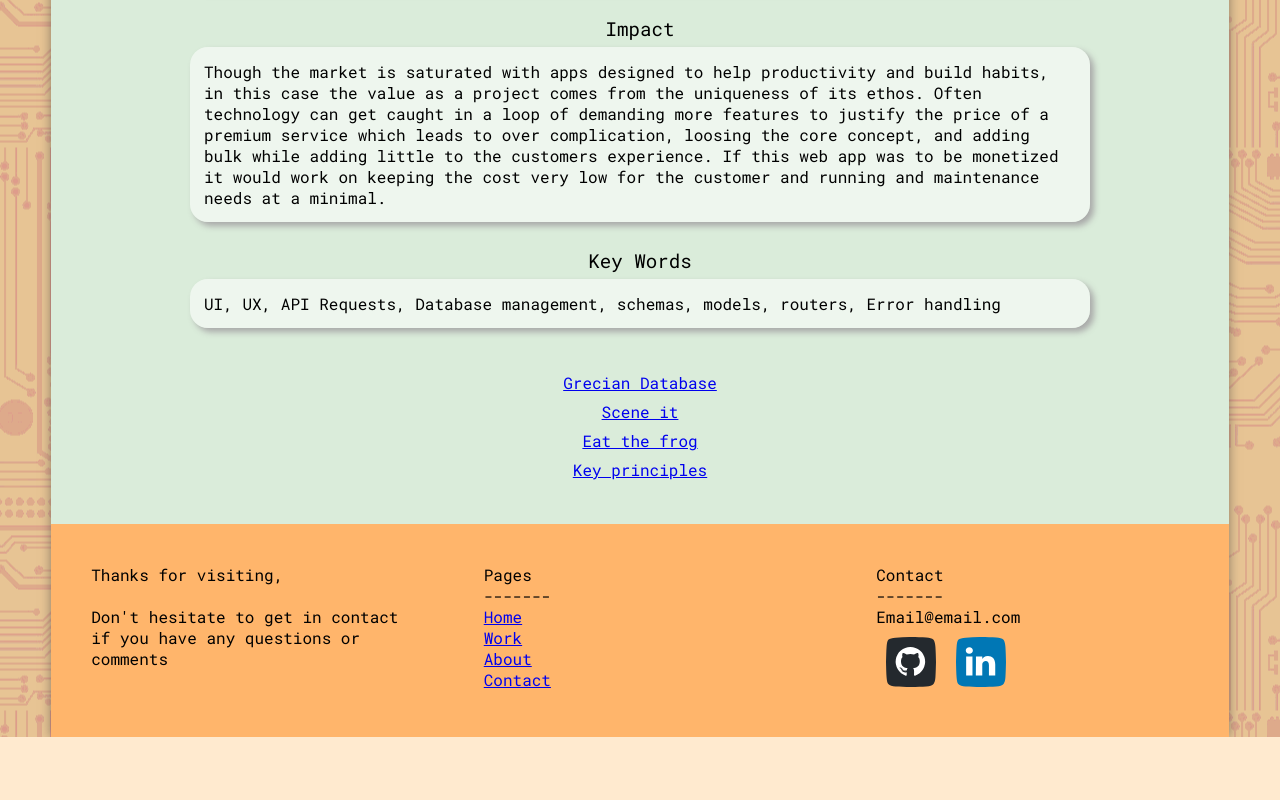
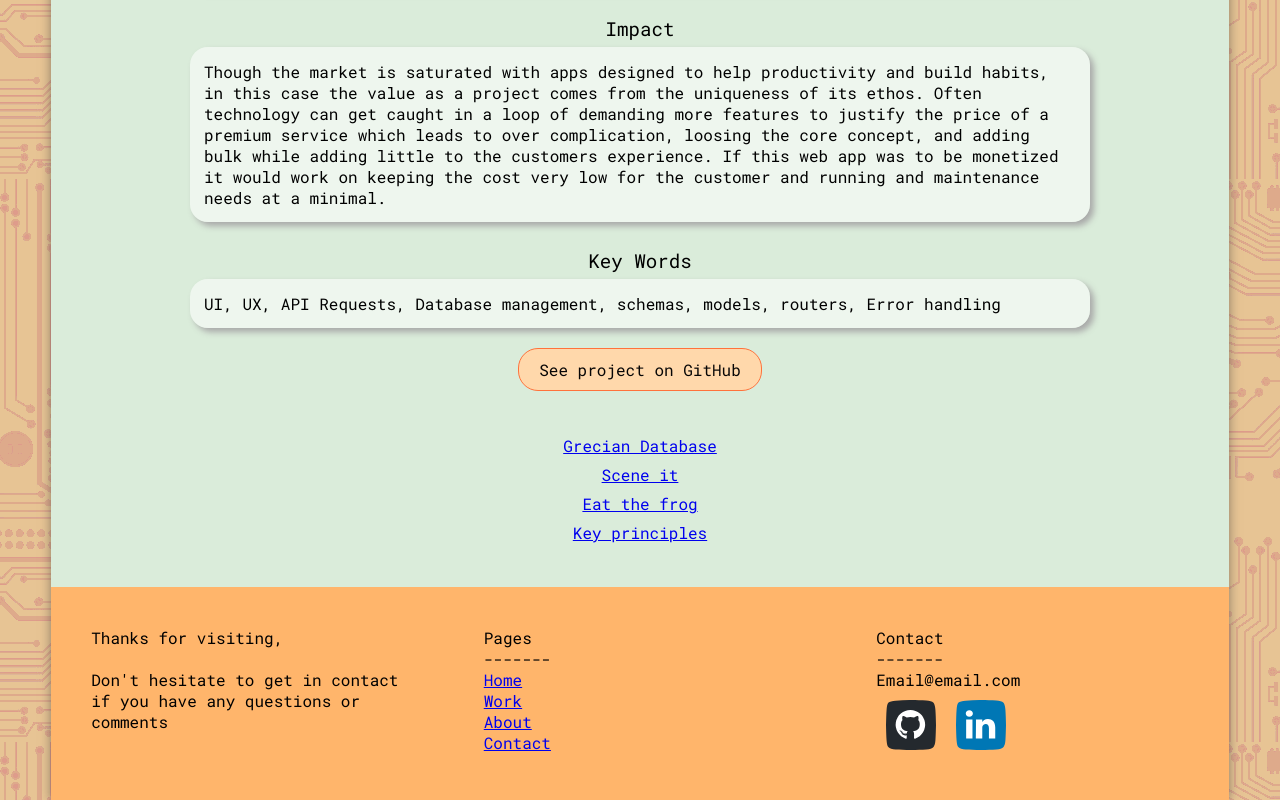
Before and after one commit to simonholt256/portfolio, a React (Vite) app in the folder portfolio/: page /portfolio/work/spring in a window 1280 px wide. Shown: the part 1005-1805 px from the top of the page. Before the commit the page ends 1742 px from the top, so only its background shows below. Built offline with nearby package versions, Linux system fonts and the light colour scheme.

Commit message:
add github links to projects

```diff
--- a/portfolio/src/App.css
+++ b/portfolio/src/App.css
@@ -762,6 +762,21 @@ h3 {
   padding: 4px;
 }
 
+.github-project-link {
+  width: 100%;
+  display: flex;
+  justify-content: center;
+}
+
+.github-link-button {
+  padding: 10px 20px;
+  background-color: rgb(255, 216, 171);
+  border-radius: 20px;
+  border: solid 1px rgb(255, 114, 59);
+  color: rgb(7, 6, 6);
+  text-decoration: none;
+}
+
 @media (min-width: 900px) {
   .explore-text {
     margin: auto;
--- a/portfolio/src/Pages/ProjectPages/EatTheFrog.jsx
+++ b/portfolio/src/Pages/ProjectPages/EatTheFrog.jsx
@@ -39,6 +39,9 @@ function EatTheFrog() {
         ways to approach their tasks and choose what works for them.</div>
       <div className="explore-title">Key Words</div>
       <div className="explore-text">Advanced html and css for user input, caching, local storage, Algorithms for sorting tasks</div>
+      <div className="github-project-link">
+        <a className="github-link-button" href="https://github.com/simonholt256/EatTheFrog" target="_blank">See project on GitHub</a>
+      </div>
       <div className="project-links">
         <NavLink to="/work/spring" className="project-link">
           Spring
--- a/portfolio/src/Pages/ProjectPages/GrecianDB.jsx
+++ b/portfolio/src/Pages/ProjectPages/GrecianDB.jsx
@@ -27,6 +27,9 @@ function GrecianDB() {
       <div className="explore-text"></div> */}
       <div className="explore-title">Key Words</div>
       <div className="explore-text">API Requests, Database management, schemas, models, routers, Error handling</div>
+      <div className="github-project-link">
+        <a className="github-link-button" href="https://github.com/simonholt256/GreekMyth" target="_blank">See project on GitHub</a>
+      </div>
       <div className="project-links">
         <NavLink to="/work/spring" className="project-link">
           Spring
--- a/portfolio/src/Pages/ProjectPages/SceneIt.jsx
+++ b/portfolio/src/Pages/ProjectPages/SceneIt.jsx
@@ -28,6 +28,9 @@ function SceneIt() {
       <div>
         <div></div>
       </div>
+      <div className="github-project-link">
+        <a className="github-link-button" href="https://github.com/simonholt256/sceneit" target="_blank">See project on GitHub</a>
+      </div>
       <div className="project-links">
         <NavLink to="/work/spring" className="project-link">
           Spring
--- a/portfolio/src/Pages/ProjectPages/Spring.jsx
+++ b/portfolio/src/Pages/ProjectPages/Spring.jsx
@@ -40,6 +40,9 @@ function Spring() {
         and maintenance needs at a minimal.</div>
       <div className="explore-title">Key Words</div>
       <div className="explore-text">UI, UX, API Requests, Database management, schemas, models, routers, Error handling</div>
+      <div className="github-project-link">
+        <a className="github-link-button" href="https://github.com/simonholt256/tracker" target="_blank">See project on GitHub</a>
+      </div>
       <div className="project-links">
         <NavLink to="/work/greciandb" className="project-link">
           Grecian Database
```
